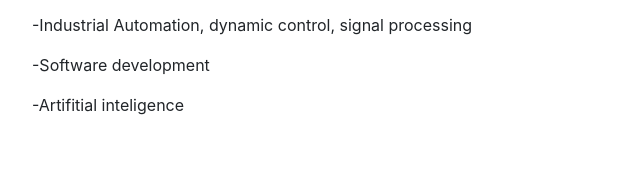
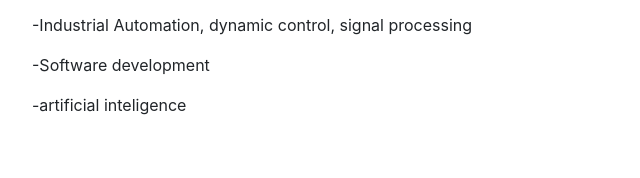
Before and after one commit to vicortez/resume, a website with bundled scripts: page index.html in a window 1280 px wide. Shown: the part 1146-1324 px from the top of the page, 288-928 px from the left. Built offline with nearby package versions, Linux system fonts and the light colour scheme; a web font is replaced by a local one.

Commit message:
Update index.html

```diff
--- a/index.html
+++ b/index.html
@@ -146,7 +146,7 @@
             <div class="subheading mb-3">Computer engineering</div>
             <p>-Industrial Automation, dynamic control, signal processing</p>
             <p>-Software development</p>
-            <p>-Artifitial inteligence</p>
+            <p>-artificial inteligence</p>
           </div>
           <div class="resume-date text-md-right">
             <span class="text-primary">Feb 2017 - dec 2018</span>
```
